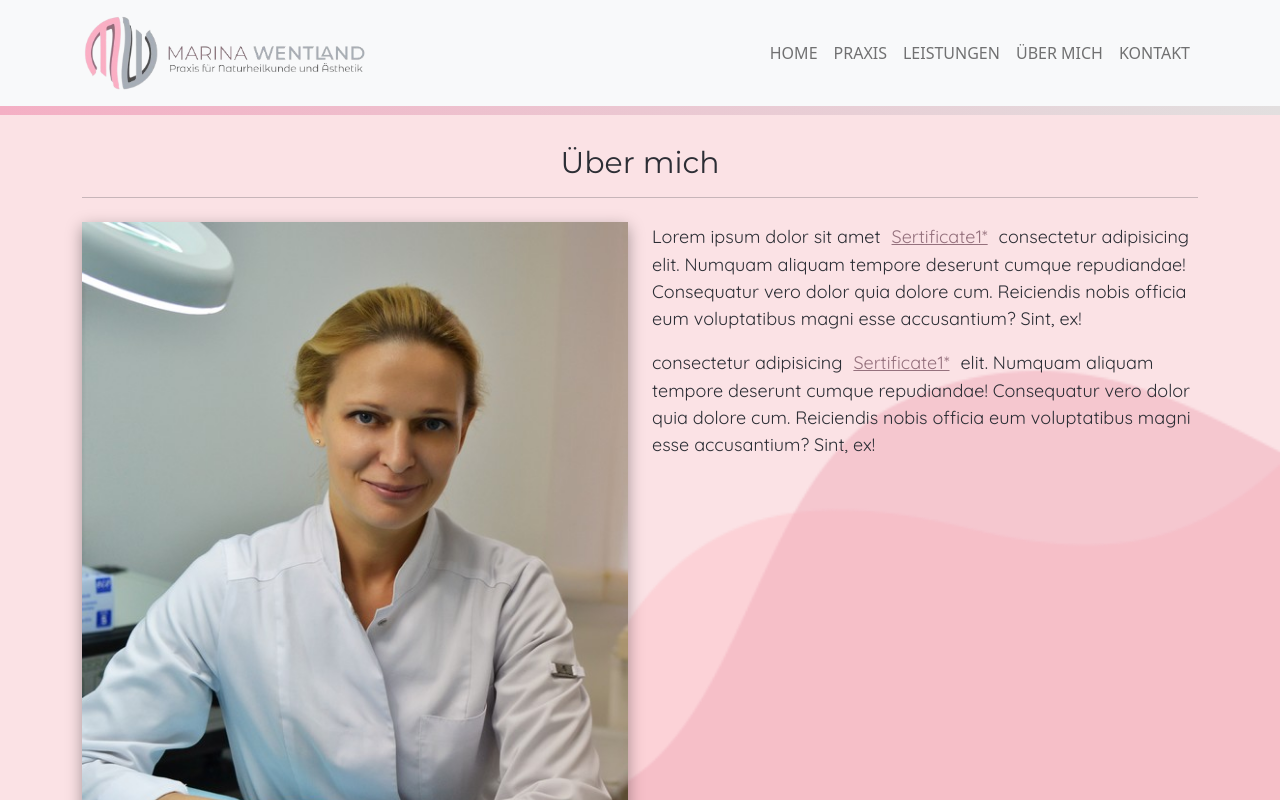
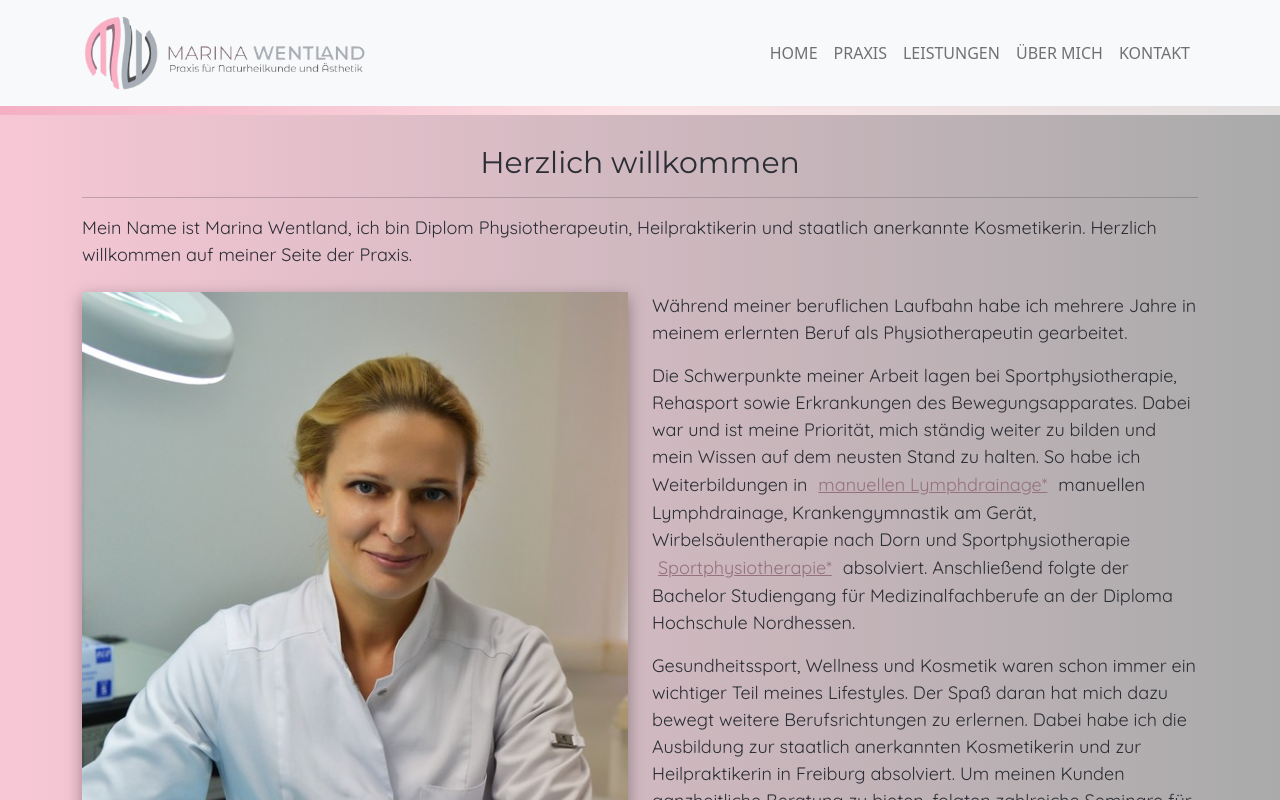
Before and after one commit to LenaMazurenko/praxis, a React (Create React App) app: page /about in a window 1280 px wide. Shown: the top 800 px of the page. Built offline with nearby package versions, Linux system fonts and the light colour scheme.

Commit message:
added text in About Section

```diff
--- a/src/Pages/About.js
+++ b/src/Pages/About.js
@@ -41,12 +41,17 @@ export const About = () => {
             <section>
                 <Container className={s.conteinerSection}>
                     <h1 className={`${s.headersText} ${s.zentredText}`}>
-                        Über mich
+                        Herzlich willkommen
                     </h1>
                     <hr />
-
+                    <p>
+                        Mein Name ist Marina Wentland, ich bin Diplom
+                        Physiotherapeutin, Heilpraktikerin und staatlich
+                        anerkannte Kosmetikerin. Herzlich willkommen auf meiner
+                        Seite der Praxis.
+                    </p>
                     <Row className="mt-4">
-                        <Col md={6}>
+                        <Col md={6} className="mb-4">
                             <img
                                 src={arzt}
                                 alt="Arzt"
@@ -58,37 +63,65 @@ export const About = () => {
                         <Col md={6}>
                             <div>
                                 <p>
-                                    Lorem ipsum dolor sit amet{" "}
+                                    Während meiner beruflichen Laufbahn habe ich
+                                    mehrere Jahre in meinem erlernten Beruf als
+                                    Physiotherapeutin gearbeitet.
+                                </p>
+                                <p>
+                                    {" "}
+                                    Die Schwerpunkte meiner Arbeit lagen bei
+                                    Sportphysiotherapie, Rehasport sowie
+                                    Erkrankungen des Bewegungsapparates. Dabei
+                                    war und ist meine Priorität, mich ständig
+                                    weiter zu bilden und mein Wissen auf dem
+                                    neusten Stand zu halten. So habe ich
+                                    Weiterbildungen in{" "}
+                                    <button
+                                        className={s.btnSertificate}
+                                        onClick={() => {
+                                            setCurrentImg(sertificate2);
+                                        }}
+                                    >
+                                        manuellen Lymphdrainage*
+                                    </button>{" "}
+                                    manuellen Lymphdrainage, Krankengymnastik am
+                                    Gerät, Wirbelsäulentherapie nach Dorn und
+                                    Sportphysiotherapie{" "}
                                     <button
                                         className={s.btnSertificate}
                                         onClick={() => {
                                             setCurrentImg(sertificate1);
                                         }}
                                     >
-                                        Sertificate1*
+                                        Sportphysiotherapie*
                                     </button>{" "}
-                                    consectetur adipisicing elit. Numquam
-                                    aliquam tempore deserunt cumque repudiandae!
-                                    Consequatur vero dolor quia dolore cum.
-                                    Reiciendis nobis officia eum voluptatibus
-                                    magni esse accusantium? Sint, ex!
+                                    absolviert. Anschließend folgte der Bachelor
+                                    Studiengang für Medizinalfachberufe an der
+                                    Diploma Hochschule Nordhessen.
                                 </p>
                                 <p>
                                     {" "}
-                                    consectetur adipisicing{" "}
-                                    <button
-                                        className={s.btnSertificate}
-                                        onClick={() => {
-                                            setCurrentImg(sertificate2);
-                                        }}
-                                    >
-                                        Sertificate1*
-                                    </button>{" "}
-                                    elit. Numquam aliquam tempore deserunt
-                                    cumque repudiandae! Consequatur vero dolor
-                                    quia dolore cum. Reiciendis nobis officia
-                                    eum voluptatibus magni esse accusantium?
-                                    Sint, ex!
+                                    Gesundheitssport, Wellness und Kosmetik
+                                    waren schon immer ein wichtiger Teil meines
+                                    Lifestyles. Der Spaß daran hat mich dazu
+                                    bewegt weitere Berufsrichtungen zu erlernen.
+                                    Dabei habe ich die Ausbildung zur staatlich
+                                    anerkannten Kosmetikerin und zur
+                                    Heilpraktikerin in Freiburg absolviert. Um
+                                    meinen Kunden ganzheitliche Beratung zu
+                                    bieten, folgten zahlreiche Seminare für
+                                    ästhetische Medizin und Naturheilkunde.
+                                </p>
+                                <p>
+                                    In meiner Praxis arbeite ich ausschließlich
+                                    mit hochwertigen Produkten und lege sehr
+                                    viel Wert auf ein natürliches
+                                    Behandlungsergebnis.
+                                </p>
+                                <p>
+                                    Ich freue mich Sie persönlich in meiner
+                                    Praxis zu begrüßen, <br />
+                                    Eure Marina Wentland
                                 </p>
                             </div>
                         </Col>
--- a/src/Pages/Contacts.js
+++ b/src/Pages/Contacts.js
@@ -12,7 +12,7 @@ export const Contacts = () => {
         window.scrollTo(0, 0);
     }, [pathname]);
     return (
-        <div className={`${s.wrapperPage} ${s.conteinerPage} ${s.background2}`}>
+        <div className={`${s.wrapperPage} ${s.conteinerPage} ${s.background1}`}>
             <section>
                 <Container className={s.conteinerSection}>
                     <h1 className={`${s.headersText} ${s.zentredText}`}>
--- a/src/Pages/Daten.js
+++ b/src/Pages/Daten.js
@@ -14,7 +14,7 @@ export const Daten = (prop) => {
     return (
         <div className={`${s.wrapperPage} ${s.conteinerPage}`}>
             {prop.teil === "im" && (
-                <section className={s.background2}>
+                <section className={s.background1}>
                     <Container className={s.conteinerSection}>
                         <h1 className={`${s.headersText} ${s.zentredText}`}>
                             Impressum
@@ -105,7 +105,7 @@ export const Daten = (prop) => {
                 </section>
             )}
             {prop.teil === "ds" && (
-                <section className={s.background2}>
+                <section className={s.background1}>
                     <Container className={s.conteinerSection}>
                         <h1 className={`${s.headersText} ${s.zentredText}`}>
                             Datenschutzerklärung
--- a/src/Pages/Home.js
+++ b/src/Pages/Home.js
@@ -6,6 +6,7 @@ import { Link } from "react-router-dom";
 import hero from "../Images/logo3.png";
 import salonImg from "../Images/salon.jpg";
 import serviceImg from "../Images/service3.jpeg";
+import arztImg from "../Images/service4.jpeg";
 import Icons from "./sprite.svg";
 
 import s from "./home.module.css";
@@ -47,9 +48,9 @@ export const Home = () => {
             <section className={s.losung}>
                 <Container>
                     <p>
-                        <b>"Ihre Gesundheit und Schönheit zu bewahren</b> <br />
+                        <b>Ihre Gesundheit und Schönheit zu bewahren</b> <br />
                         sanft, natürlich und ganzheitlich - das ist meine
-                        Passion."
+                        Passion.
                     </p>
                 </Container>
             </section>
@@ -68,7 +69,7 @@ export const Home = () => {
                                 elit. Ullam omnis eligendi."
                             </p>
                             <Link to="/praxis" className={s.btn}>
-                                ZUM PRAXIS
+                                PRAXIS...
                             </Link>
                         </Col>
                         <Col lg={6}>
@@ -95,13 +96,39 @@ export const Home = () => {
                             </p>
 
                             <Link to="/service" className={s.btn}>
-                                LEISTUNGEN
+                                LEISTUNGEN...
                             </Link>
                         </Col>
                         <Col lg={6} className="order-lg-1">
                             <img
                                 src={serviceImg}
                                 alt="Service"
+                                Width="100%"
+                                height="auto"
+                                className={s.imgShadow}
+                            />
+                        </Col>
+                    </Row>
+
+                    <Row className="g-0">
+                        <Col lg={6} className=" ps-4 pe-4 pt-4 pb-4">
+                            <h2 className={s.headersText}> Über mich</h2>
+                            <hr />
+                            <p>
+                                Herzlich willkommen auf meiner Seite der Praxis.{" "}
+                                <br />
+                                Mein Name ist Marina Wentland, ich bin Diplom
+                                Physiotherapeutin, Heilpraktikerin und staatlich
+                                anerkannte Kosmetikerin.
+                            </p>
+                            <Link to="/praxis" className={s.btn}>
+                                ÜBER MICH...
+                            </Link>
+                        </Col>
+                        <Col lg={6}>
+                            <img
+                                src={arztImg}
+                                alt="Arztin"
                                 Width="100%"
                                 height="auto"
                                 className={s.imgShadow}
@@ -116,7 +143,7 @@ export const Home = () => {
                 <Container className={s.conteinerSection}>
                     <div className="row mt-4 pt-4 justify-content-center">
                         <div className="col-sm-4">
-                            <h3 className={s.headersText_withIcon2}>Kontakt</h3>
+                            <h3 className={s.headersText_withIcon}>Kontakt</h3>
                             <ul>
                                 <li>Marina Wentland</li>
                                 <li>Praxis für Naturheilkunde und Ästhetik</li>
@@ -172,7 +199,7 @@ export const Home = () => {
                             </ul>
                         </div>
                         <div className="col-sm-4">
-                            <h3 className={s.headersText_withIcon2}>
+                            <h3 className={s.headersText_withIcon}>
                                 Öffnungszeiten
                             </h3>
                             <ul>
--- a/src/Pages/Praxis.js
+++ b/src/Pages/Praxis.js
@@ -60,7 +60,7 @@ export const Praxis = () => {
     };
 
     return (
-        <div className={`${s.wrapperPage} ${s.conteinerPage}`}>
+        <div className={`${s.wrapperPage} ${s.conteinerPage} ${s.background1}`}>
             {data.img && (
                 <div className={s.bgGaleryPopup}>
                     <button
@@ -78,7 +78,7 @@ export const Praxis = () => {
                     />
                 </div>
             )}
-            <section className={s.background2}>
+            <section>
                 <Container className={s.conteinerSection}>
                     <h1 className={`${s.headersText} ${s.zentredText}`}>
                         Praxis
@@ -107,7 +107,7 @@ export const Praxis = () => {
                 </Container>
             </section>
 
-            <section className={s.background3}>
+            <section>
                 <Container className={s.conteinerSection}>
                     <h3 className={`${s.headersText} ${s.zentredText}`}>
                         Bildergalerie
--- a/src/Pages/Service.js
+++ b/src/Pages/Service.js
@@ -11,7 +11,7 @@ export const Service = () => {
     }, [pathname]);
     return (
         <div className={`${s.wrapperPage} ${s.conteinerPage}`}>
-            <section className={s.background2}>
+            <section className={s.background1}>
                 <Container className={s.conteinerSection}>
                     <h1 className={`${s.headersText} ${s.zentredText}`}>
                         Leistungen & Priceliste
--- a/src/Pages/home.module.css
+++ b/src/Pages/home.module.css
@@ -11,15 +11,17 @@
 }
 .horisontalLinie {
     display: block;
-    position: absolute;
+    position: fixed;
 
     height: 10px;
     width: 100%;
     top: 105px;
+    z-index: 1000;
     background: rgb(244, 175, 196);
     background: linear-gradient(
         90deg,
-        rgba(244, 175, 196, 1) 0%,
+        rgba(244, 175, 196) 0%,
+        rgba(251, 226, 229, 1) 50%,
         rgba(226, 223, 223, 1) 100%
     );
 }
@@ -39,26 +41,8 @@
 }
 .headersText_withIcon::before {
     content: "";
-    width: 50px;
-    height: 50px;
-
-    margin-top: 0;
-    background-image: url("../Images/squear2.png");
-    background-size: contain;
-    background-repeat: no-repeat;
-}
-.headersText_withIcon2 {
-    display: inline-flex;
-    margin-top: 20px;
-    padding-top: 10px;
-    font-family: "Montserrat", sans-serif;
-    font-size: 30px;
-    color: rgb(44, 46, 53);
-}
-.headersText_withIcon2::before {
-    content: "";
-    width: 50px;
-    height: 50px;
+    width: 40px;
+    height: 40px;
 
     margin-top: 0;
     background-image: url("../Images/squear.png");
@@ -101,9 +85,18 @@
 }
 .heroBtn {
     margin-top: 50px;
+    scale: 1;
+    transition: scale 1s ease-in-out;
+    font-weight: 700;
+}
+
+.heroBtn:hover {
+    scale: 1.1;
+    transition: scale 1s ease-in-out;
 }
 
 /*---------------------*/
+
 .losung {
     /* font-family: "Allura", cursive;*/
     font-family: "Montserrat", sans-serif;
@@ -115,7 +108,17 @@
     font-size: 30px;
     align-items: center;
 }
+.losung::before,
+.losung::after {
+    content: "";
+    width: 40px;
+    height: 40px;
 
+    margin-top: 0;
+    background-image: url("../Images/squear.png");
+    background-size: contain;
+    background-repeat: no-repeat;
+}
 /*-----Section-----*/
 .conteinerPage {
     /*  padding-top: 50px;*/
@@ -126,11 +129,11 @@
     padding-bottom: 20px;
 }
 .background1 {
-    background-color: rgba(251, 226, 229);
-    background-image: url("../Images//bg01.png");
-    background-position: right bottom;
-    background-repeat: no-repeat;
-    background-size: 100%;
+    background: linear-gradient(
+        to right,
+        rgba(244, 175, 196, 0.7),
+        rgba(84, 86, 85, 0.5)
+    );
 }
 .background2 {
     background-color: rgba(251, 226, 229);
```
Also changed, not shown: src/Images/Map.png, src/Images/squear.png.
